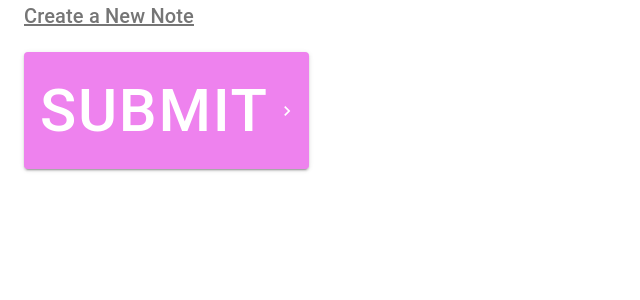
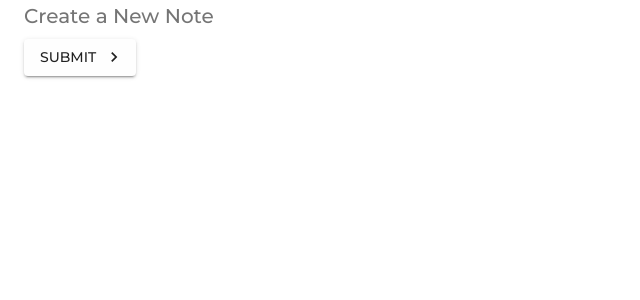
Before and after one commit to RASEM0N/todo-mui.frontend, a React (Create React App) app: page /create in a window 1280 px wide. Shown: the top 300 px of the page, without its empty margins (0-640 px from the left). Built offline with nearby package versions, Linux system fonts and the light colour scheme.

Commit message:
Custom theme. Change a default settings

```diff
--- a/src/App.tsx
+++ b/src/App.tsx
@@ -1,12 +1,35 @@
 import React from 'react'
 import { BrowserRouter } from 'react-router-dom'
 import { Routes } from './components/routes'
+import { createMuiTheme, ThemeProvider } from '@material-ui/core'
+import { purple } from '@material-ui/core/colors'
+
+// Default Theme:       https://material-ui.com/ru/customization/default-theme/
+// ThemeProvider:       https://material-ui.com/ru/styles/api/#themeprovider
+// createMuiTheme:      https://material-ui.com/ru/customization/theming/#createmuitheme-options-args-theme
+
+// переопределяем дефолтные настройки
+// 'primary' - синий => - #fefefe (точно не синий)
+const theme = createMuiTheme({
+    palette: {
+        primary: {
+            main: '#fefefe',
+        },
+        secondary: purple,
+    },
+    typography: {
+        fontFamily: 'Montserrat',
+    },
+})
 
 const App: React.FC = () => {
     return (
-        <BrowserRouter>
-            <Routes />
-        </BrowserRouter>
+        // провайдер, как и с Context-ами
+        <ThemeProvider theme={theme}>
+            <BrowserRouter>
+                <Routes />
+            </BrowserRouter>
+        </ThemeProvider>
     )
 }
 
--- a/src/components/Create.tsx
+++ b/src/components/Create.tsx
@@ -2,19 +2,11 @@ import React from 'react'
 import { Button, Container, Typography, makeStyles } from '@material-ui/core'
 import KeyboardArrowRightIcon from '@material-ui/icons/KeyboardArrowRight'
 
-const useStyles = makeStyles({
-    btn: {
-        fontSize: 60,
-        backgroundColor: 'violet',
-        '&:hover': {
-            backgroundColor: 'blue',
-        },
-    },
-    title: {
-        textDecoration: 'underline',
-        marginBottom: 20,
-    },
-})
+// Typography:          https://material-ui.com/ru/components/typography/#typography
+// Button:              https://material-ui.com/ru/components/buttons/#button
+// makeStyles [hook]:   https://material-ui.com/ru/styles/api/#makestyles-styles-options-hook
+
+const useStyles = makeStyles({})
 
 export const Create: React.FC = () => {
     const classes = useStyles()
@@ -22,7 +14,6 @@ export const Create: React.FC = () => {
     return (
         <Container>
             <Typography
-                className={classes.title}
                 variant={'h6'}
                 gutterBottom
                 color={'textSecondary'}
@@ -31,9 +22,8 @@ export const Create: React.FC = () => {
                 Create a New Note
             </Typography>
             <Button
-                className={classes.btn}
                 type={'submit'}
-                color={'secondary'}
+                color={'primary'}
                 variant={'contained'}
                 onClick={() => console.log('You click med')}
                 endIcon={<KeyboardArrowRightIcon />}
--- a/src/index.css
+++ b/src/index.css
@@ -1,13 +1,7 @@
+@import url('https://fonts.googleapis.com/css2?family=Montserrat:wght@100;200;300;400;500;600;700;800&display=swap');
+
 body {
     margin: 0;
-    font-family: -apple-system, BlinkMacSystemFont, 'Segoe UI', 'Roboto', 'Oxygen',
-    'Ubuntu', 'Cantarell', 'Fira Sans', 'Droid Sans', 'Helvetica Neue',
-    sans-serif;
     -webkit-font-smoothing: antialiased;
     -moz-osx-font-smoothing: grayscale;
 }
-
-code {
-    font-family: source-code-pro, Menlo, Monaco, Consolas, 'Courier New',
-    monospace;
-}
```
